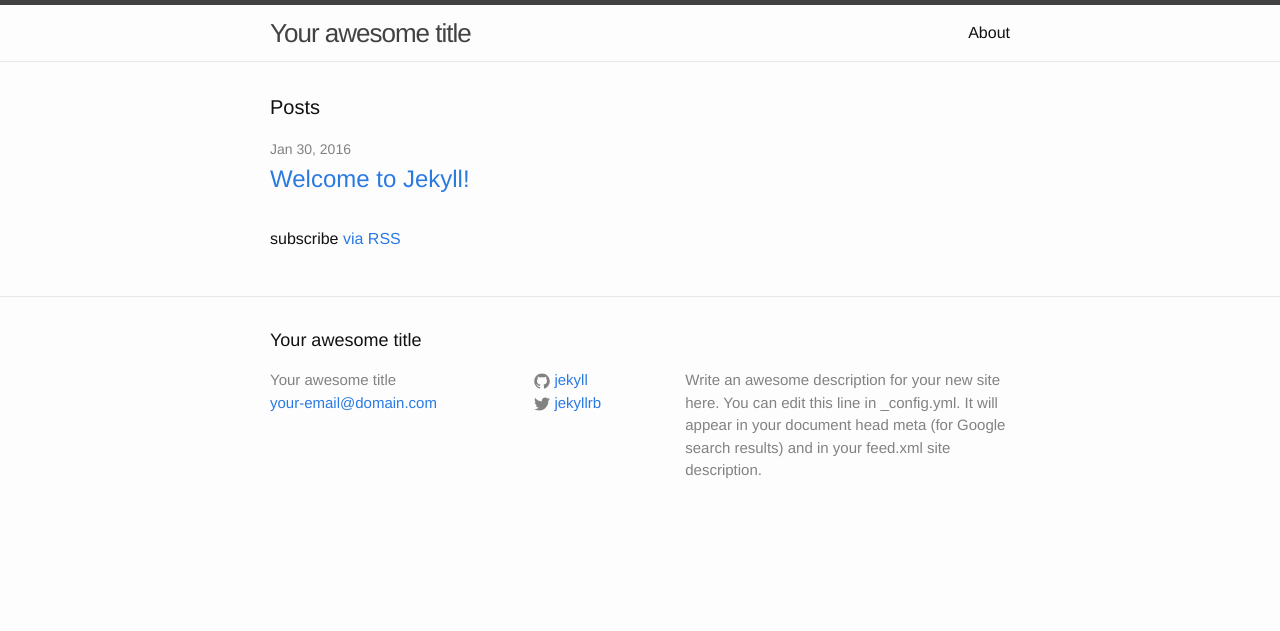
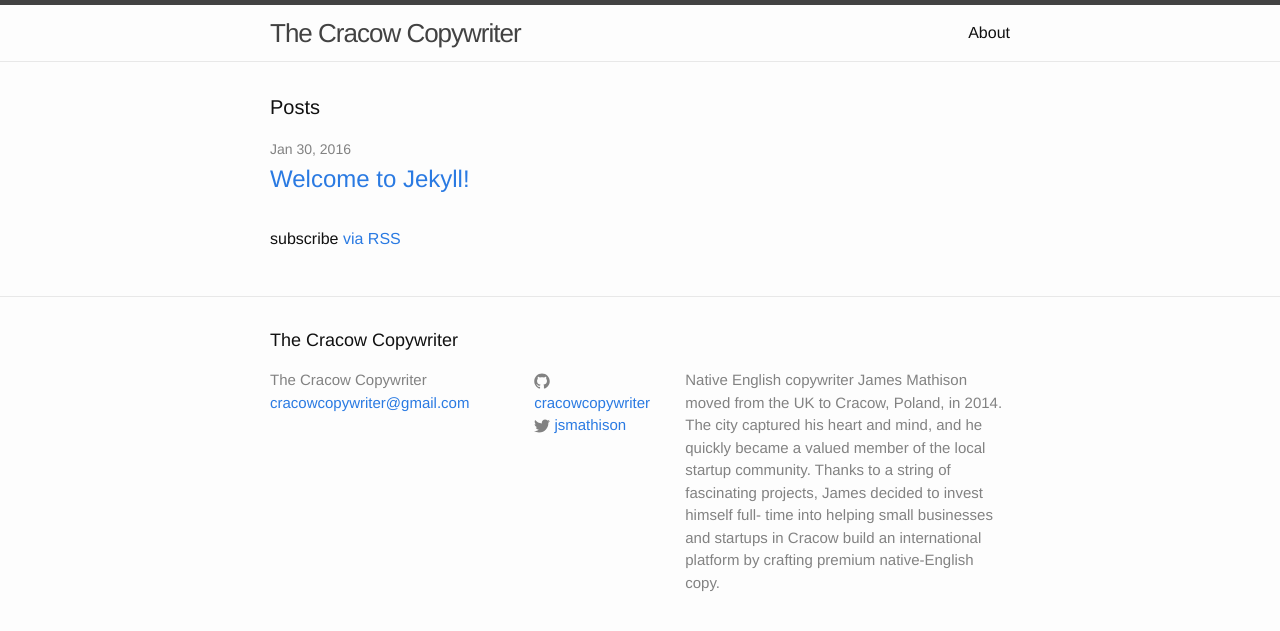
Before and after one commit to cracowcopywriter/cracowcopywriter.github.io, a Jekyll site: the page built from index.html, in a window 1280 px wide. Shown: the top 631 px of the page. Built offline with Jekyll 4.4.1, drawn with Linux system fonts in a browser that asks for light colours.

Commit message:
Update _config.yml

```diff
--- a/_config.yml
+++ b/_config.yml
@@ -6,16 +6,19 @@
 # 'jekyll serve'. If you change this file, please restart the server process.
 
 # Site settings
-title: Your awesome title
-email: your-email@domain.com
+title: The Cracow Copywriter
+email: cracowcopywriter@gmail.com
 description: > # this means to ignore newlines until "baseurl:"
-  Write an awesome description for your new site here. You can edit this
-  line in _config.yml. It will appear in your document head meta (for
-  Google search results) and in your feed.xml site description.
+  Native English copywriter James Mathison moved from the UK to Cracow,
+  Poland, in 2014. The city captured his heart and mind, and he quickly
+  became a valued member of the local startup community. Thanks to a
+  string of fascinating projects, James decided to invest himself full-
+  time into helping small businesses and startups in Cracow build an
+  international platform by crafting premium native-English copy.
 baseurl: "" # the subpath of your site, e.g. /blog
 url: "http://yourdomain.com" # the base hostname & protocol for your site
-twitter_username: jekyllrb
-github_username:  jekyll
+twitter_username: jsmathison
+github_username:  cracowcopywriter
 
 # Build settings
 markdown: kramdown
```
